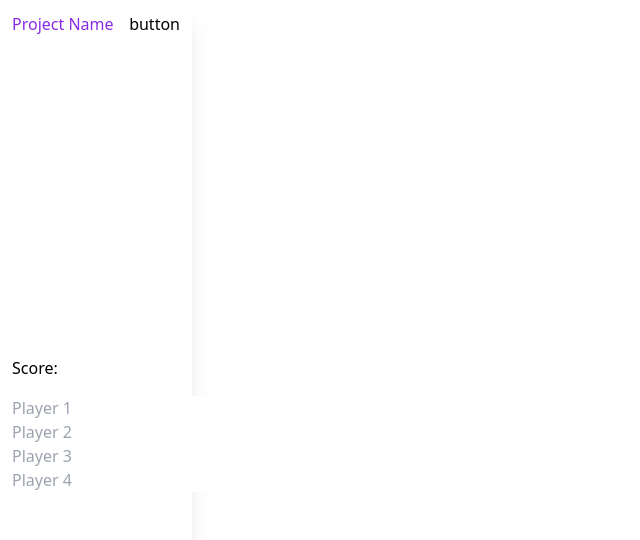
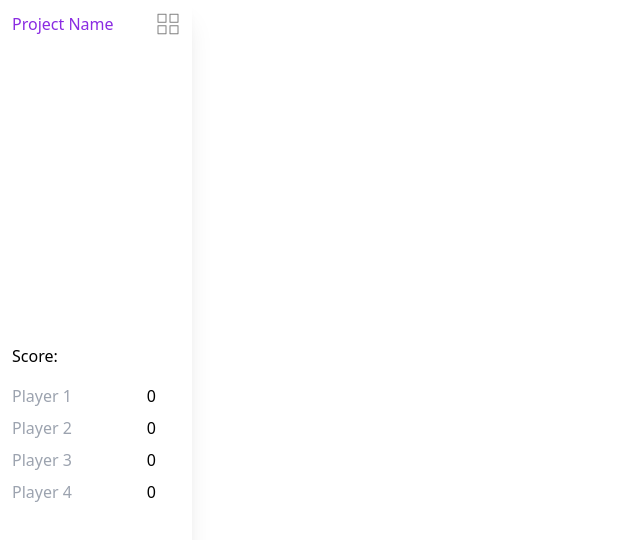
Before and after one commit to minsuk2609/jeopardy-game, a React (Vite) app: page / in a window 1280 px wide. Shown: the top 540 px of the page, without its empty margins (0-640 px from the left). Built offline with nearby package versions, Linux system fonts and the light colour scheme.

Commit message:
Completed Navigation Bar structure

```diff
--- a/output.css
+++ b/output.css
@@ -582,6 +582,22 @@ video {
   width: 12rem;
 }
 
+.w-2 {
+  width: 0.5rem;
+}
+
+.w-8 {
+  width: 2rem;
+}
+
+.w-6 {
+  width: 1.5rem;
+}
+
+.w-1\/2 {
+  width: 50%;
+}
+
 .flex-grow {
   flex-grow: 1;
 }
@@ -600,6 +616,10 @@ video {
 
 .justify-between {
   justify-content: space-between;
+}
+
+.gap-2 {
+  gap: 0.5rem;
 }
 
 .space-y-8 > :not([hidden]) ~ :not([hidden]) {
@@ -664,8 +684,28 @@ video {
   padding: 0.75rem;
 }
 
+.pr-2 {
+  padding-right: 0.5rem;
+}
+
+.pr-3 {
+  padding-right: 0.75rem;
+}
+
+.pr-4 {
+  padding-right: 1rem;
+}
+
+.pr-6 {
+  padding-right: 1.5rem;
+}
+
 .text-purple-80 {
   color: var(--purple-80);
+}
+
+.opacity-50 {
+  opacity: 0.5;
 }
 
 .shadow-sm {
@@ -751,3 +791,17 @@ You can apply the theme on any DOM node, not just the `body`
   --text-primary: var(--dark-text-primary);
   --text-secondary: var(--dark-text-primary);
 }
+
+.hover\:opacity-50:hover {
+  opacity: 0.5;
+}
+
+.hover\:opacity-100:hover {
+  opacity: 1;
+}
+
+.hover\:shadow-lg:hover {
+  --tw-shadow: 0 10px 15px -3px rgb(0 0 0 / 0.1), 0 4px 6px -4px rgb(0 0 0 / 0.1);
+  --tw-shadow-colored: 0 10px 15px -3px var(--tw-shadow-color), 0 4px 6px -4px var(--tw-shadow-color);
+  box-shadow: var(--tw-ring-offset-shadow, 0 0 #0000), var(--tw-ring-shadow, 0 0 #0000), var(--tw-shadow);
+}
--- a/src/components/NavBar.tsx
+++ b/src/components/NavBar.tsx
@@ -6,19 +6,21 @@ export default function NavBar(props: any): JSX.Element {
         <div className={`flex transition-transform ${status} flex-col shadow-xl w-48 min-h-screen`}>
             <div className="flex justify-between items-center p-3">
                 <h1 className="text-purple-80">Project Name</h1>
-                <button onClick={() => status === "" ? setStatus("") : setStatus("")}>button</button>
+                <button onClick={() => status === "" ? setStatus("") : setStatus("")}>
+                    <img className="w-6 transition opacity-50 hover:opacity-100" src="/public/dashboard.png"/>
+                </button>
             </div>
             <div className="flex flex-col flex-grow space-y-4 p-3 justify-center">
                 <h1>Score:</h1>
-                <ul>
+                <ul className="flex flex-col gap-2">
                     {/* <li><input type="text" placeholder={props.players[0]}/></li>
                     <li><input type="text" placeholder={props.players[1]}/></li>
                     <li><input type="text" placeholder={props.players[2]}/></li>
                     <li><input type="text" placeholder={props.players[3]}/></li> */}
-                    <li><input type="text" placeholder="Player 1"/></li>
-                    <li><input type="text" placeholder="Player 2"/></li>
-                    <li><input type="text" placeholder="Player 3"/></li>
-                    <li><input type="text" placeholder="Player 4"/></li>
+                    <li className="flex justify-between"><input className="w-1/2" type="text" placeholder="Player 1"/><h1 className="pr-6">0</h1></li>
+                    <li className="flex justify-between"><input className="w-1/2" type="text" placeholder="Player 2"/><h1 className="pr-6">0</h1></li>
+                    <li className="flex justify-between"><input className="w-1/2" type="text" placeholder="Player 3"/><h1 className="pr-6">0</h1></li>
+                    <li className="flex justify-between"><input className="w-1/2" type="text" placeholder="Player 4"/><h1 className="pr-6">0</h1></li>
                 </ul>
             </div>
 
```
Also changed, not shown: public/dashboard.png (added), src/components/Main.tsx (added).
